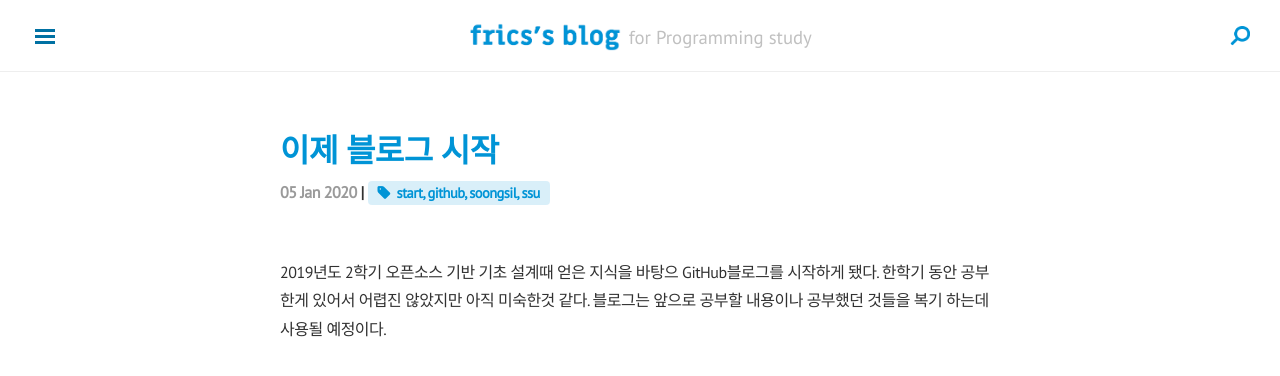
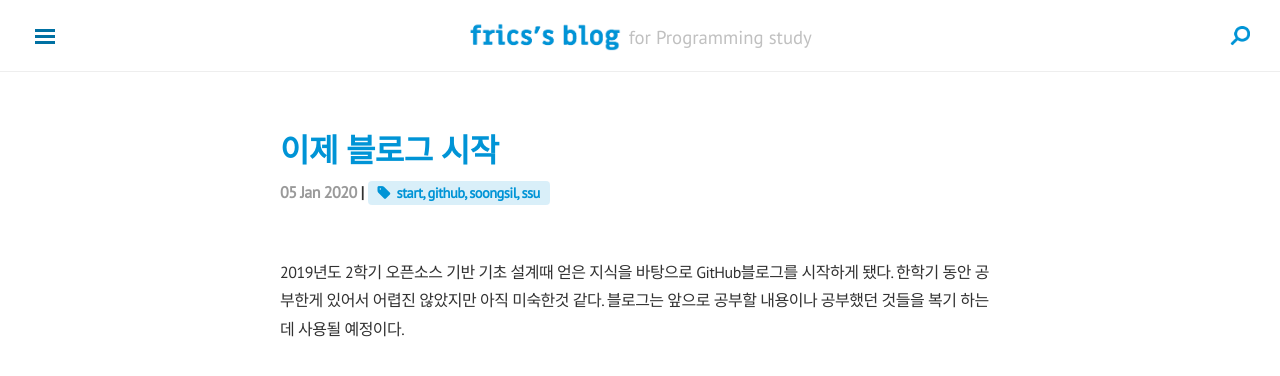
Before and after one commit to frics/frics.github.io, a Jekyll site: the page built from _posts/2020-01-05-start.md, in a window 1280 px wide. Shown: the top 376 px of the page. Built offline with Jekyll 4.4.1, drawn with Linux system fonts in a browser that asks for light colours; nearby versions of some CDN libraries.

Commit message:
블로그 개발 마무리

```diff
--- a/_config.yml
+++ b/_config.yml
@@ -25,11 +25,11 @@
 author:
   name: Frics
   description: 프로그래밍 공부 노트
-  gravatar: 0a638fc7996869b1b67fb90ccf77dcfe # md5 hash of your email address
+  gravatar: 55ecefcac688758002957a4429c92dfd # md5 hash of your email address
   contact:
     #linkedin:
     github:    https://github.com/frics
-    instagram:    https://www.instagram.com/sseungs_23_/
+    instagram:    https://www.instagram.com/sseungs_24_/
     #facebook:
     #twitter:  <hide>
     #weibo:    <hide>
--- a/_posts/2020-01-05-start.md
+++ b/_posts/2020-01-05-start.md
@@ -5,4 +5,4 @@
 tag: start, github, soongsil, ssu
 ---
 
-2019년도 2학기 오픈소스 기반 기초 설계때 얻은 지식을 바탕으 GitHub블로그를 시작하게 됐다. 한학기 동안 공부한게 있어서 어렵진 않았지만 아직 미숙한것 같다. 블로그는 앞으로 공부할 내용이나 공부했던 것들을 복기 하는데 사용될 예정이다.
+2019년도 2학기 오픈소스 기반 기초 설계때 얻은 지식을 바탕으로 GitHub블로그를 시작하게 됐다. 한학기 동안 공부한게 있어서 어렵진 않았지만 아직 미숙한것 같다. 블로그는 앞으로 공부할 내용이나 공부했던 것들을 복기 하는데 사용될 예정이다.
```
Also changed, not shown: _includes/sidebar.html (line endings or trailing spaces), 11 other files.
